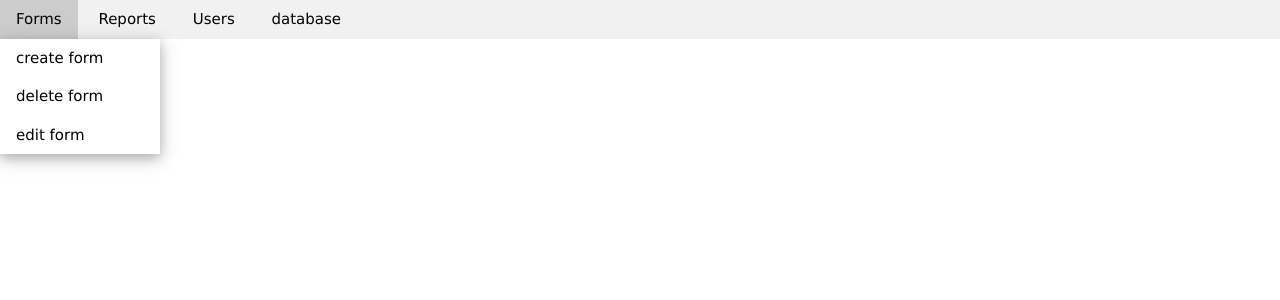
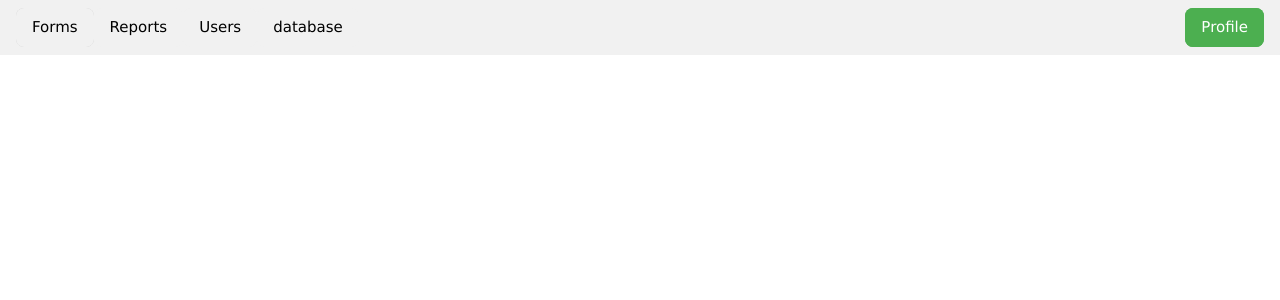
Before and after one commit to NitinKotian76/GayatriApp-1, a Django app: page /main/index in a window 1280 px wide. Shown: the top 300 px of the page. Run offline with Django 4.2, Linux system fonts and the light colour scheme.

Commit message:
changed some css

```diff
--- a/gayatriapp/main/formmod/DefaultForm.py
+++ b/gayatriapp/main/formmod/DefaultForm.py
@@ -57,20 +57,20 @@ def formConfig():
     childlist = ['user1','user2','user3']
     tablelist = ['user1','user2','user3']
     return(
-          BF.container(
+          BF.modalContainer(
               children=BF.form(children=
                     BF.textInput(label="Form Name",attr='required')+
                     BF.list(label="User Name",attr='',children=childlist)+
                     BF.fieldsetContainer(label="Permissions",children=BF.checkbox(label="Read")+BF.checkbox(label="Write"))+
                     BF.list(label="Tables",attr='multiple',children=tablelist)+
                     BF.textInput(label="Description",attr='')+
-                    BF.button(label="Submit",attr='hx-post="/main/form_setup" hx-target="#mainform" hx-swap="innerHTML"')+
-                    BF.button(label="Cancel",attr='onclick=document.getElementById("modal").style.display="none";')
+                    BF.button(label="Submit",attr='hx-post="/main/form_setup" hx-target="#mainform" hx-swap="innerHTML" onclick=document.getElementById("modalView").style.display="none";')+
+                    BF.button(label="Cancel",attr='onclick=document.getElementById("modalView").style.display="none";')
                     ),attr='style="display:block;"',cssclass="w3-third w3-display-middle")
          )
 
 def fieldConfig():
-    return(BF.container(children=BF.form(
+    return(BF.modalContainer(children=BF.form(
             children=BF.textInput(label="Field Name",attr='required')+
                 BF.textInput(label="Variable Name")+
                 BF.checkbox(label="Disabled")+
--- a/gayatriapp/main/templates/base.html
+++ b/gayatriapp/main/templates/base.html
@@ -15,16 +15,16 @@
 	{% block nav %}
 	<div class="navigation">
 	<nav>
-	    <ul class="w3-light-grey" style="padding-left: 0px;">
-		<div class="w3-dropdown-hover">
+	    <ul class="w3-light-grey w3-bar w3-padding">
+		<div class="w3-dropdown-hover w3-round-large">
 		    <a style="text-decoration: none;"
-			class="w3-button w3-light-grey"
+			class="w3-button w3-ripple w3-round-large w3-light-grey w3-hover-dark-grey"
 			id="forms"
 			hx-post="/main/form"
 			hx-target="#contentArea" >Forms
 		    </a>
 		    <div class="w3-dropdown-content w3-bar-block w3-card-4">
-			    <a class="w3-bar-item w3-button"
+			    <a class="w3-bar-item w3-button w3-ripple"
 			       hx-get="/main/create_form"
 			       hx-target="#modalView"
 			       hx-swap="innerhtml"
@@ -32,13 +32,13 @@
 			       onclick='document.getElementById("modalView").style.display="block"'>
 				    create form
 			    </a>
-			    <a  class="w3-bar-item w3-button"
+			    <a  class="w3-bar-item w3-button w3-ripple"
 				id="deleteform"
 				hx-post="/main/delete_form"
 				hx-target="#contentArea">
 				delete form
 			    </a>
-			    <a  class="w3-bar-item w3-button"
+			    <a  class="w3-bar-item w3-button w3-ripple"
 				id="editform"
 				hx-post="/main/edit_form"
 				hx-target="#contentArea" >
@@ -46,107 +46,107 @@
 			    </a>
 		    </div>
 		</div>
-		<div class="w3-dropdown-hover">
+		<div class="w3-dropdown-hover w3-round-large">
 		    <a style="text-decoration: none;"
-			class="w3-button w3-light-grey"
+			class="w3-button w3-ripple w3-round-large w3-light-grey w3-hover-dark-grey"
 			id="reports"
 			hx-post="/main/report"
 			hx-target="#contentArea">Reports
 		    </a>
 		    <div class="w3-dropdown-content w3-bar-block w3-card-4">
-			    <a  class="w3-bar-item w3-button"
+			    <a  class="w3-bar-item w3-button w3-ripple"
 				id="newreport"
 				hx-post="/main/new_report"
 				hx-target="#contentArea">new report
 			    </a>
-			    <a  class="w3-bar-item w3-button"
+			    <a  class="w3-bar-item w3-button w3-ripple"
 				id="editreport"
 				hx-post="/main/edit_report"
 				hx-target="#contentArea">edit report
 			    </a>
-			    <a  class="w3-bar-item w3-button"
+			    <a  class="w3-bar-item w3-button w3-ripple"
 				id="deletereport"
 				hx-post="/main/delete_report"
 				hx-target="#contentArea">delete report
 			    </a>
 		    </div>
 		</div>
-		<div class="w3-dropdown-hover">
+		<div class="w3-dropdown-hover w3-round-large">
 		    <a style="text-decoration: none;"
-			class="w3-button w3-light-grey"
+			class="w3-button w3-ripple w3-round-large w3-light-grey w3-hover-dark-grey"
 			id="users"
 			hx-post="/main/user"
 			hx-target="#contentArea">Users
 		    </a>
 		    <div class="w3-dropdown-content w3-bar-block w3-card-4">
-			    <a  class="w3-bar-item w3-button"
+			    <a  class="w3-bar-item w3-button w3-ripple"
 				id="newuser"
 				hx-post="/main/new_user"
 				hx-target="#contentArea">new user
 			    </a>
-			    <a  class="w3-bar-item w3-button"
+			    <a  class="w3-bar-item w3-button w3-ripple"
 				id="edituser"
 				hx-post="/main/edit_user"
 				hx-target="#contentArea">edit user
 			    </a>
-			    <a  class="w3-bar-item w3-button"
+			    <a  class="w3-bar-item w3-button w3-ripple"
 				id="deleteuser"
 				hx-post="/main/delete_user"
 				hx-target="#contentArea">delete user
 			    </a>
-			    <a  class="w3-bar-item w3-button"
+			    <a  class="w3-bar-item w3-button w3-ripple"
 				id="newgroup"
 				hx-post="/main/new_group"
 				hx-target="#contentArea">new group
 			    </a>
-			    <a  class="w3-bar-item w3-button"
+			    <a  class="w3-bar-item w3-button w3-ripple"
 				id="editgroup"
 				hx-post="/main/edit_group"
 				hx-target="#contentArea">edit group
 			    </a>
-			    <a  class="w3-bar-item w3-button"
+			    <a  class="w3-bar-item w3-button w3-ripple"
 				id="deletegroup"
 				hx-post="/main/delete_group"
 				hx-target="#contentArea">delete group
 			    </a>
 		    </div>
 		</div>
-		<div class="w3-dropdown-hover">
+		<div class="w3-dropdown-hover w3-round-large">
 		    <a style="text-decoration: none;"
-			class="w3-button w3-light-grey"
+			class="w3-button w3-ripple w3-round-large w3-light-grey w3-hover-dark-grey"
 			id="database"
 			hx-post="/main/database"
 			hx-target="#contentArea">database
 		    </a>
 		    <div class="w3-dropdown-content w3-bar-block w3-card-4">
-			    <a  class="w3-bar-item w3-button"
+			    <a  class="w3-bar-item w3-button w3-ripple"
 				id="createtable"
 				hx-post="/main/createtable_db"
 				hx-target="#contentArea">create table
 			    </a>
-			    <a  class="w3-bar-item w3-button"
+			    <a  class="w3-bar-item w3-button w3-ripple"
 				id="edittable"
 				hx-post="/main/edittable_db"
 				hx-target="#contentArea">edit table
 			    </a>
-			    <a  class="w3-bar-item w3-button"
+			    <a  class="w3-bar-item w3-button w3-ripple"
 				id="deletetable"
 				hx-post="/main/deletetable_db"
 				hx-target="#contentArea">delete table
 			    </a>
-			    <a  class="w3-bar-item w3-button"
+			    <a  class="w3-bar-item w3-button w3-ripple"
 				id="backup"
 				hx-post="/main/backup"
 				hx-target="#contentArea">backup
 			    </a>
 		    </div>
 		</div>
+		<div class="w3-right w3-round-large w3-green">
+			<a class="w3-button w3-ripple w3-round-large" src="#">Profile</a>
+		</div>
 	    </ul>
 	</nav>
 	{% endblock %}
-<div>
-    <img class="w3-bar-item w3-circle w3-hide-small"/>
-</div>
 </div>
 	<main>
 		{% block modal %}{% endblock %}
--- a/gayatriapp/main/templates/main/index.html
+++ b/gayatriapp/main/templates/main/index.html
@@ -1,4 +1,7 @@
 {% extends 'base.html' %}
+<div>
+    <img class="w3-bar-item w3-circle w3-hide-small"/>
+</div>
 {% block content %}
             <section id="mainform">
                 <!-- this is a form
```
